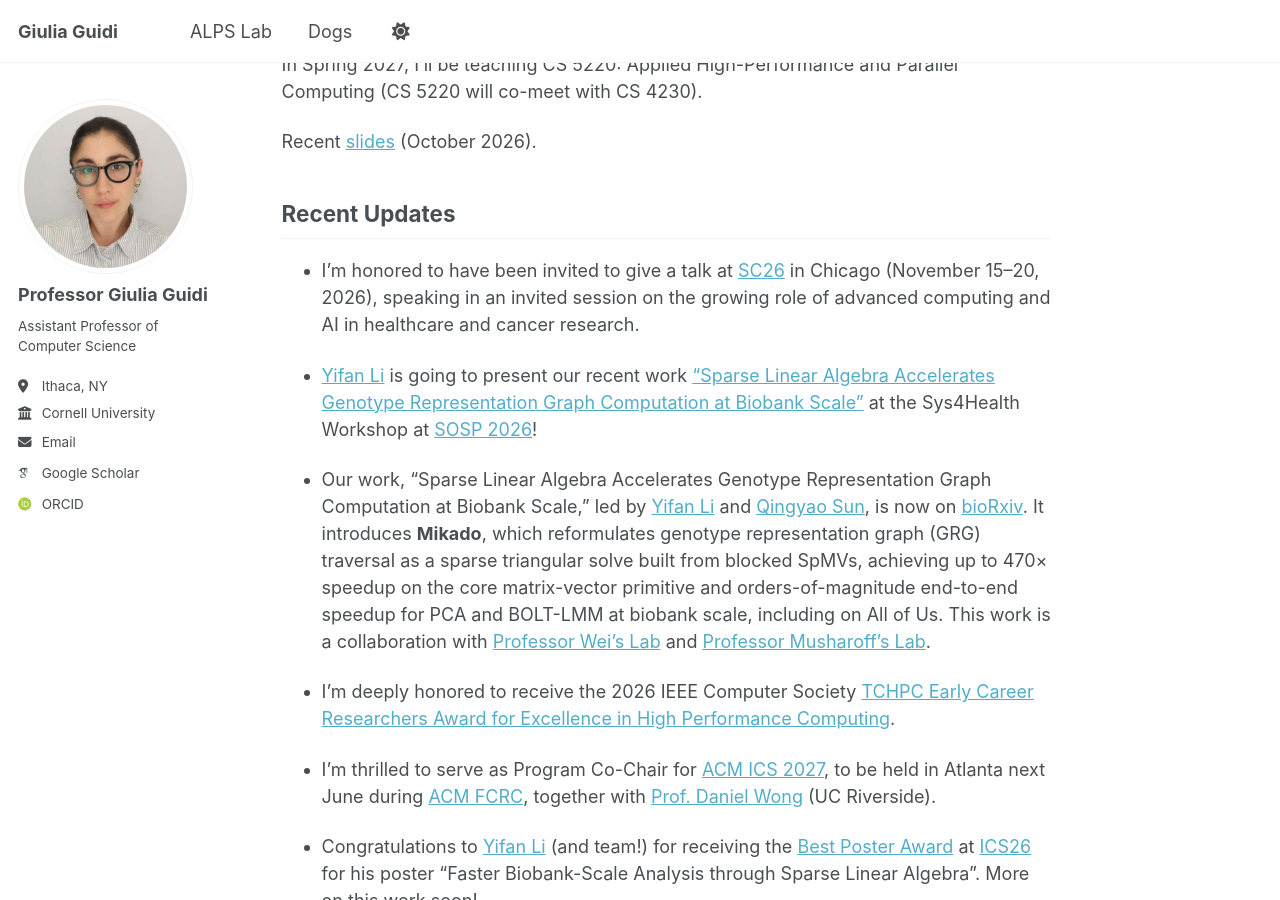
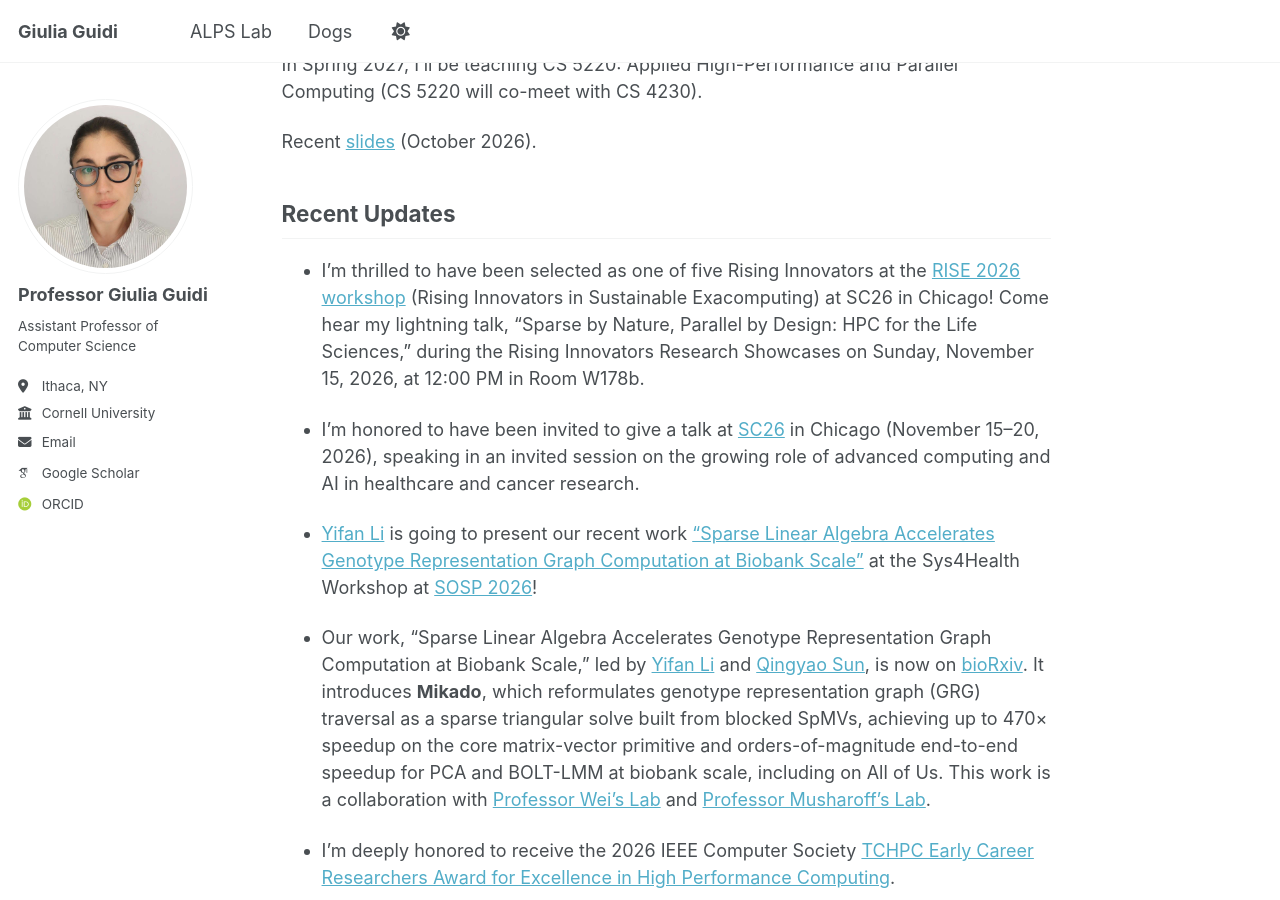
Before and after one commit to giuliaguidi/giuliaguidi.github.io, a Jekyll site: the page built from _pages/about.md, in a window 1280 px wide and 900 px high, scrolled down 924 px. Built offline with Jekyll 4.4.1, drawn with Linux system fonts in a browser that asks for light colours; some web fonts are replaced.

Commit message:
Add recent updates to about page

```diff
--- a/_pages/about.md
+++ b/_pages/about.md
@@ -32,6 +32,7 @@ Recent [slides](https://drive.google.com/file/d/1GBTu8ryFMtSsnt0ScfKLgvVHhBEmwh8
 
 Recent Updates
 ------
+- I’m thrilled to have been selected as one of five Rising Innovators at the [RISE 2026 workshop](https://ayeshaafzal91.github.io/rise/) (Rising Innovators in Sustainable Exacomputing) at SC26 in Chicago! Come hear my lightning talk, “Sparse by Nature, Parallel by Design: HPC for the Life Sciences,” during the Rising Innovators Research Showcases on Sunday, November 15, 2026, at 12:00 PM in Room W178b.
 
 - I'm honored to have been invited to give a talk at [SC26](https://sc26.supercomputing.org/program/invited-talks/) in Chicago (November 15–20, 2026), speaking in an invited session on the growing role of advanced computing and AI in healthcare and cancer research.
 
```
